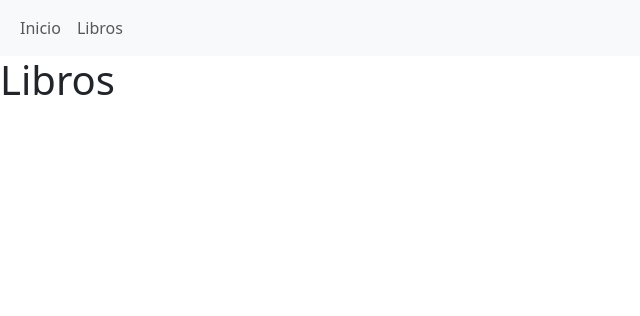
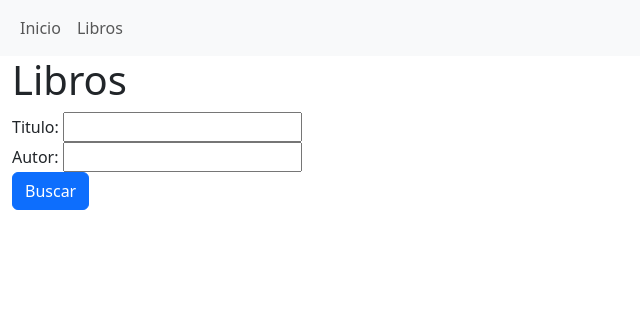
Before and after one commit to Curso-Python-Django-2024-11/biblioteca-virtual, a Django app: page /libros/ in a window 1280 px wide. Shown: the top 316 px of the page, without its empty margins (0-640 px from the left). Run offline with Django 5.2, Linux system fonts and the light colour scheme; data that the repository does not hold is empty; some libraries are stand-ins or nearby versions.

Commit message:
Filtrado de resultados

```diff
--- a/bookshelf/forms.py
+++ b/bookshelf/forms.py
@@ -1,7 +1,12 @@
-from django.forms import ModelForm
+from django import forms
 from bookshelf.models import Resena
 
-class ResenaForm(ModelForm):
+class ResenaForm(forms.ModelForm):
     class Meta:
         model = Resena
         fields = ['titulo', 'contenido']
+
+class FiltroLibrosForm(forms.Form):
+    titulo = forms.CharField(max_length=100, required=False)
+    autor = forms.CharField(max_length=100, required=False)
+    pag = forms.IntegerField(min_value=1, required=False, widget=forms.HiddenInput())
--- a/bookshelf/templates/bookshelf/libro_list.html
+++ b/bookshelf/templates/bookshelf/libro_list.html
@@ -3,7 +3,13 @@
 {% block title %}Libros{% endblock %}
 
 {% block content %}
+<main class="container-fluid">
     <h1>Libros</h1>
+
+    <form action="{% url 'libro_list' %}" class="form" method="get">
+        {{ form }}
+        <button class="btn btn-primary" type="submit">Buscar</button>
+    </form>
 
     {% for libro in object_list %}
         <article>
@@ -15,7 +21,9 @@
         </p>
         <p>{{ libro.genero }}</p>
         <p>{{ libro.bibliotecario }}</p>
+        <a class="btn btn-primary" href="{% url 'libro_detail' libro.id %}">Ver detalles</a>
         </article>
     {% endfor %}
+</main>
 
 {% endblock %}
--- a/bookshelf/views.py
+++ b/bookshelf/views.py
@@ -1,7 +1,7 @@
 from django.shortcuts import redirect, render
 from django.views import View
 from django.views.generic import ListView
-from bookshelf.forms import ResenaForm
+from bookshelf.forms import FiltroLibrosForm, ResenaForm
 from bookshelf.models import Libro, Resena
 
 # Create your views here.
@@ -9,8 +9,29 @@ class LibroListView(ListView):
     model = Libro
     template_name = 'bookshelf/libro_list.html'
 
+    def get_context_data(self, **kwargs):
+        context = super().get_context_data(**kwargs)
+        context['form'] = FiltroLibrosForm(self.request.GET)
+        return context
+
     def get_queryset(self):
-        return Libro.objects.prefetch_related('autores').all()
+        form = FiltroLibrosForm(self.request.GET)
+        if form.is_valid():
+            titulo = form.cleaned_data.get('titulo')
+            autor = form.cleaned_data.get('autor')
+            pag = form.cleaned_data.get('pag')
+            libros = Libro.objects.prefetch_related('autores').order_by('-fecha_pub') #queryset original
+            if titulo:
+                libros = libros.filter(titulo__icontains=titulo) #filtrar por titulo si se especifica
+            if autor:
+                libros = libros.filter(autores__nombre__icontains=autor) # filtrar por autor si se especifica
+            if pag:
+                pag = int(self.request.GET.get('pag', 1))
+                offset = (pag - 1) * 5
+                libros = libros[offset:offset+5] #paginar
+            return libros
+        else:
+            return Libro.objects.none()
 
 
 class LibroView(View):
```
Also changed, not shown: bookshelf/templates/bookshelf/libro_detail.html (+9 -5 lines). Lines whose indentation alone changed are shown as unchanged.
